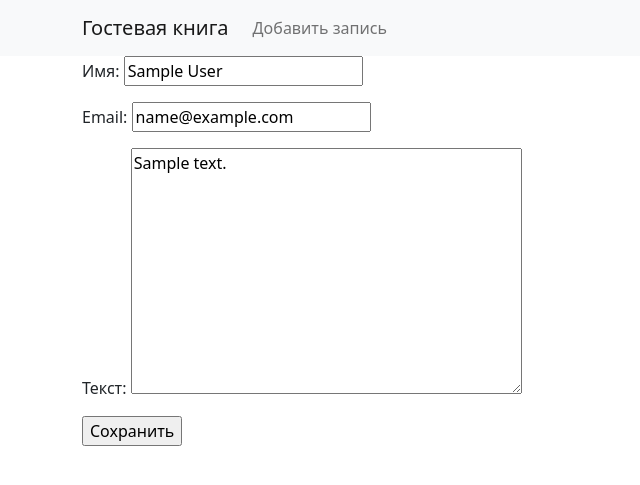
After one commit to Daniarbekov/exam_7, a Django app: page /quest/1/update in a window 1280 px wide. The commit adds this page. Shown: the top 485 px of the page, without its empty margins (0-640 px from the left). Run offline with Django 4.2, Linux system fonts and the light colour scheme; tables that the repository leaves empty hold one stand-in row (values such as "Sample post"); some libraries are stand-ins or nearby versions.

Commit message:
Добавлено редкатирование записи
добавлено представление
создан шаблон
добавлен путь в urls.py

```diff
--- a/source/webapp/forms.py
+++ b/source/webapp/forms.py
@@ -3,7 +3,7 @@ from webapp.models import GuestBook
 from django.utils.translation import gettext_lazy as _
 
 
-class AuthorForm(ModelForm):
+class GuestBookForm(ModelForm):
     class Meta:
         model = GuestBook
         fields = ('author_name', 'author_email', 'text')
--- a/source/webapp/templates/index.html
+++ b/source/webapp/templates/index.html
@@ -7,8 +7,8 @@
     <div class="card-body">
       <h5 class="card-title">{{guest.author_name}} ({{guest.author_email}})</h5>
       <div>
-      <a href="#"><i class="fa-solid fa-pen-to-square"></i></a>
-      <a href="{%  url 'guest_delete' guest.pk %}""><i class="fa-solid fa-eraser"></i></a>
+      <a href="{% url 'guest_update' guest.pk %}"><i class="fa-solid fa-pen-to-square"></i></a>
+      <a href="{% url 'guest_delete' guest.pk %}"><i class="fa-solid fa-eraser"></i></a>
       </div>
       <p class="card-text">{{guest.text}}</p>
     </div>
--- /dev/null
+++ b/source/webapp/templates/update.html
@@ -0,0 +1,8 @@
+{% extends 'base.html' %}
+{% block content %}
+    <form action= "" method="POST"
+        <div class='form'>
+                {%  include 'partial/guest_form.html'  with button_text='Сохранить' %}
+        </div>
+    </form>
+{% endblock %}
--- a/source/webapp/urls.py
+++ b/source/webapp/urls.py
@@ -1,11 +1,12 @@
 
 from django.urls import path
 from webapp.views.base import index_view
-from webapp.views.guest import guest_create_view, guest_delete_view
+from webapp.views.guest import guest_create_view, guest_delete_view, guest_update_view
 
 
 urlpatterns= [
     path("", index_view, name='index'),
     path('guest/create', guest_create_view, name='guest_create'),
-    path('guest/<int:pk>/delete', guest_delete_view, name='guest_delete')
+    path('guest/<int:pk>/delete', guest_delete_view, name='guest_delete'),
+    path('quest/<int:pk>/update', guest_update_view, name='guest_update')
 ]
--- a/source/webapp/views/guest.py
+++ b/source/webapp/views/guest.py
@@ -1,15 +1,15 @@
 
 from webapp.models import GuestBook
 from django.shortcuts import render, redirect, get_object_or_404
-from webapp.forms import AuthorForm
+from webapp.forms import GuestBookForm
 
 
 
 def guest_create_view(request, *args, **kwargs):
-    form = AuthorForm()
+    form = GuestBookForm()
     if request.method == 'GET':
         return render(request, 'guest_create.html', context={'form': form})
-    form = AuthorForm(request.POST)
+    form = GuestBookForm(request.POST)
     if not form.is_valid():
         return render(request, 'guest_create.html', context={'form': form})
     guest = GuestBook.objects.create(**form.cleaned_data)
@@ -23,3 +23,23 @@ def guest_delete_view(request, pk):
     elif request.method == 'POST':
         guest.delete()
         return redirect('index')
+
+def guest_update_view(request, pk):
+    guest = get_object_or_404(GuestBook, pk=pk)
+    if request.method == 'GET':
+        form = GuestBookForm(initial={
+            'author_name': guest.author_name,
+            'author_email': guest.author_email,
+            'text':guest.text
+        })
+        return render(request, 'update.html', context={'form': form})
+    elif request.method == 'POST':
+        form = GuestBookForm(data=request.POST)
+        if form.is_valid():
+            guest.author_name = form.cleaned_data['author_name']
+            guest.author_email = form.cleaned_data['author_email']
+            guest.text = form.cleaned_data['text']
+            guest.save()
+            return redirect('index')
+        else:
+            return render(request, 'update.html', context={'form': form, 'guest': guest})
```
Also changed, not shown: source/webapp/models.py (line endings or trailing spaces).
